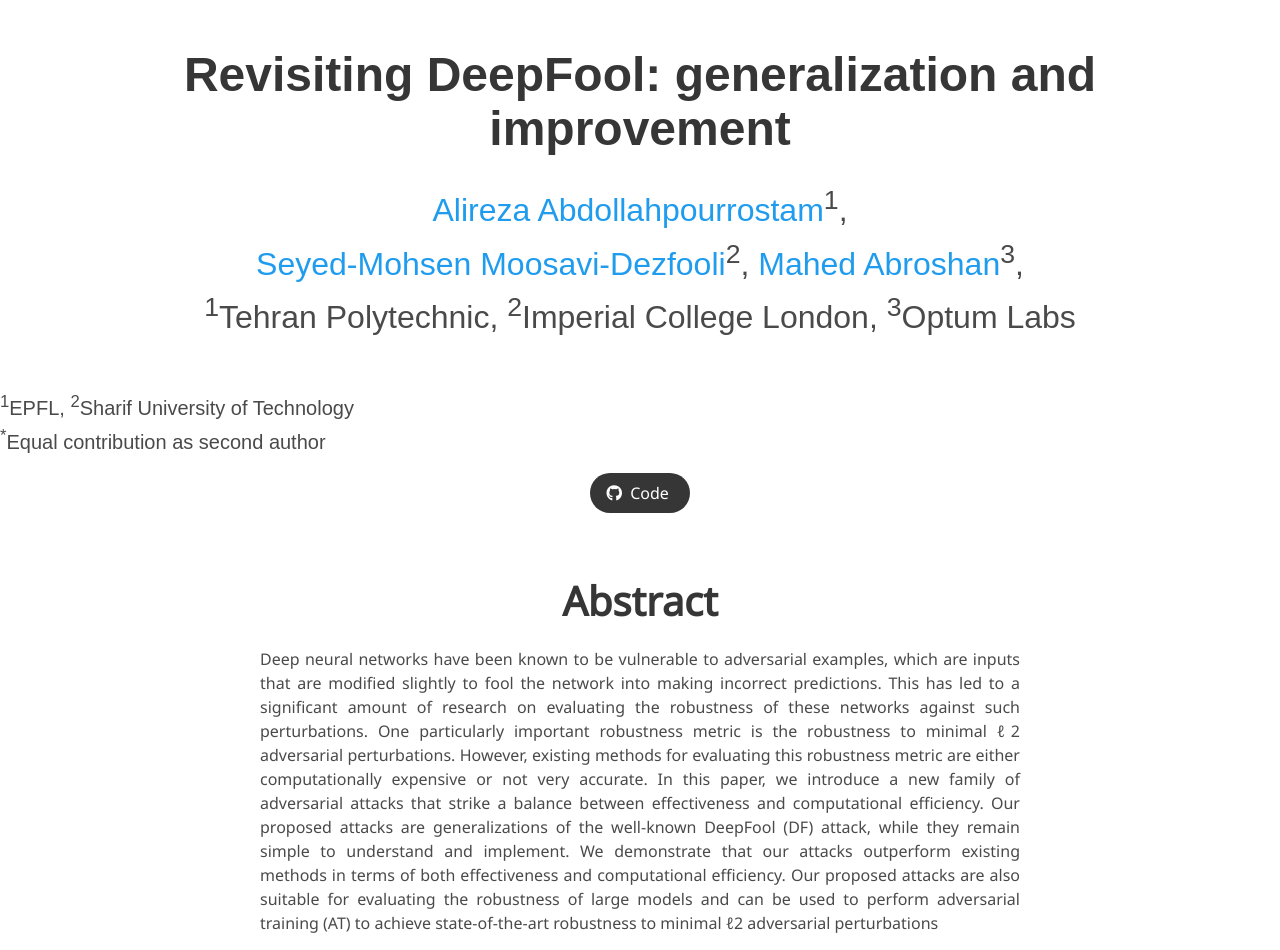
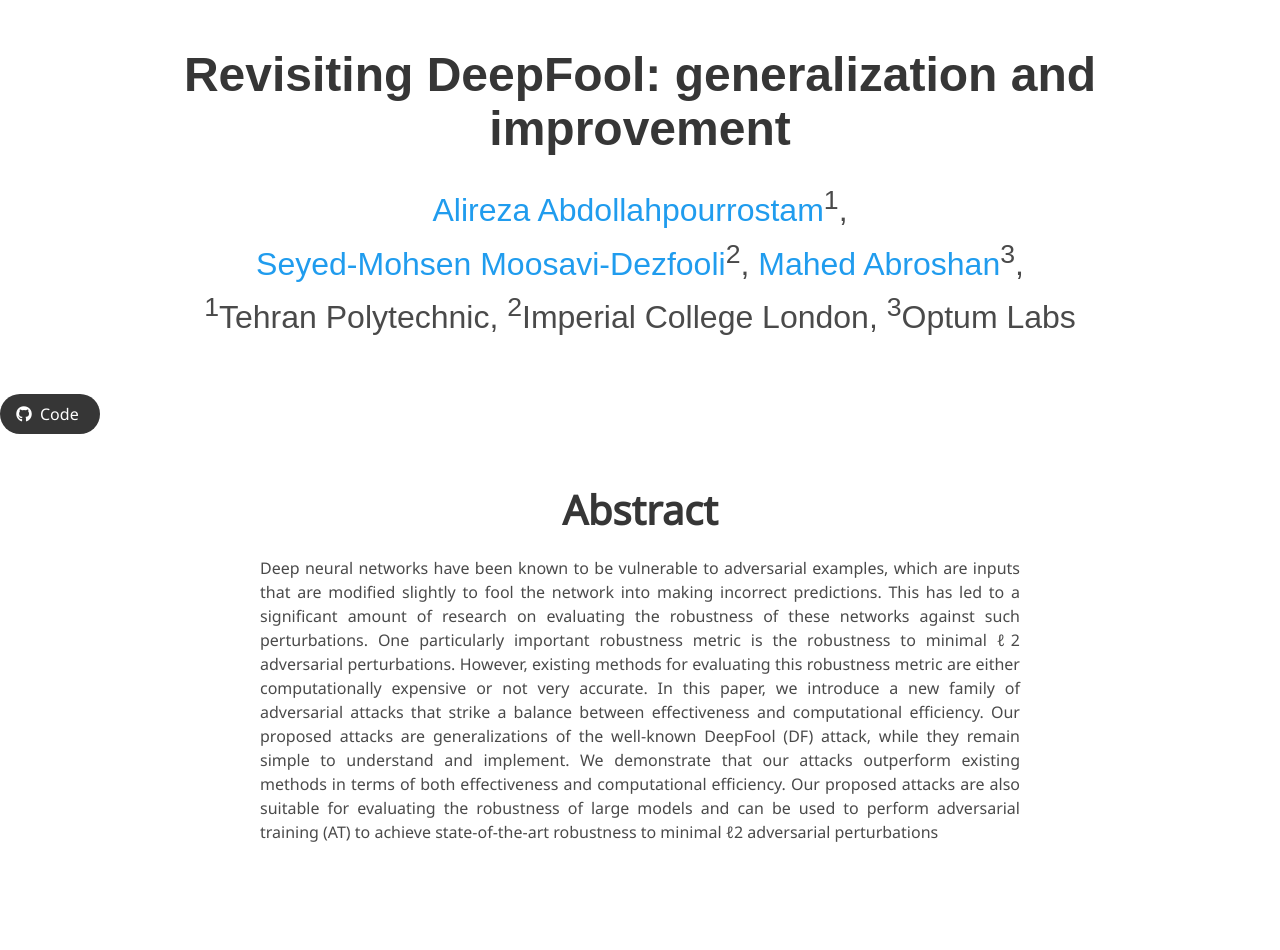
Before and after one commit to alirezaabdollahpour/SuperDeepFool, a plain HTML site: page index.html in a window 1280 px wide. After the commit the page ends 892 px from the top, so only its background shows below. Drawn offline with nearby package versions, Linux system fonts and the light colour scheme; some icons are missing; a web font is replaced by a local one.

Commit message:
fix bugs

```diff
--- a/index.html
+++ b/index.html
@@ -52,15 +52,7 @@
     </div>
   </div>
 
-  <div class="is-size-5 publication-authors">
-    <span class="author-block"><sup>1</sup>EPFL,</span>
-    <span class="author-block"><sup>2</sup>Sharif University of Technology</span>
-  </div>
-  <div class="is-size-5 publication-authors">
-    <span class="author-block"><sup>*</sup>Equal contribution as second author</span>
-  </div>
-  <div class="column has-text-centered">
-    <div class="publication-links">
+
       <!-- todo: PDF Link. -->
       <!-- <span class="link-block">
         <a href="https://arxiv.org/abs/2110.03706"
```
